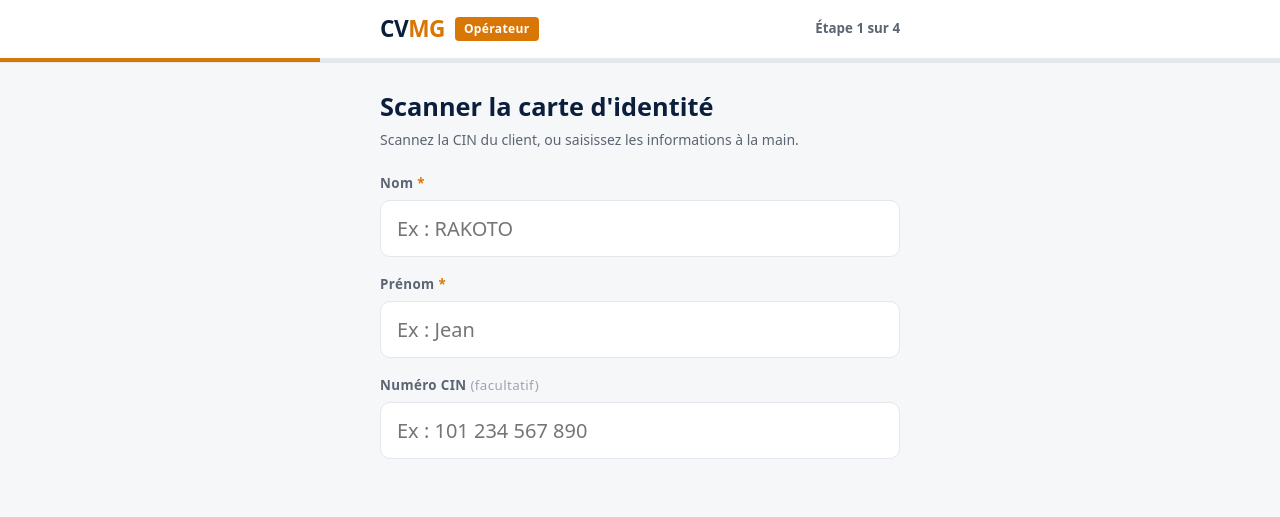
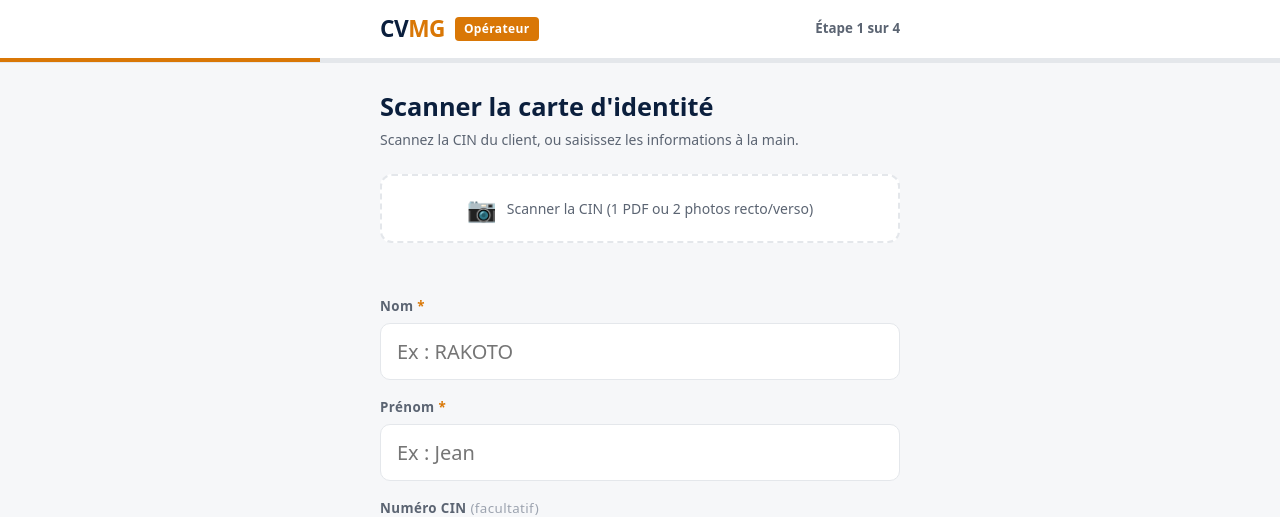
Before and after one commit to jonastinodev/cvmg, a PHP site: page /ocr-cin/express-cv.php in a window 1280 px wide. Shown: the top 517 px of the page. Run offline with PHP 8.4, Linux system fonts and the light colour scheme; the visitor is signed in with stand-in values (Sample User, id 1).

Commit message:
Express : scan CIN simplifié sur l'écran 1
Un bouton → file input → envoi auto à ocr.php → pré-remplissage.
- 1 PDF ou 1-2 images acceptés
- Aperçu miniature des photos sélectionnées
- En cas de succès : nom/prénom/CIN injectés dans express + DOM
- En cas d'échec : message d'erreur, saisie manuelle possible
- États visuels : attente (orange), succès (vert), erreur (rouge)

Co-Authored-By: Claude Sonnet 4.6 <noreply@anthropic.com>

```diff
--- a/express-cv.php
+++ b/express-cv.php
@@ -204,6 +204,27 @@ $metiersJson  = file_get_contents(__DIR__ . '/metiers.json') ?: '[]';
     .ecran { animation: glisser .22s ease; }
     @keyframes glisser { from { opacity: 0; transform: translateY(8px); } to { opacity: 1; transform: translateY(0); } }
   }
+
+  /* ── SCAN CIN ───────────────────────────────────────── */
+  #zone-scan-cin { margin-bottom: 20px; }
+  .btn-scan {
+    width: 100%; padding: 16px; margin-bottom: 10px;
+    border: 2px dashed var(--bordure); border-radius: 12px;
+    background: var(--blanc); cursor: pointer;
+    font-size: 10.5pt; font-family: inherit; color: var(--gris);
+    display: flex; align-items: center; justify-content: center; gap: 10px;
+    transition: border-color .15s, background .15s;
+  }
+  .btn-scan:hover { border-color: var(--orange); background: var(--orange-clair); }
+  .btn-scan.succes { border-color: #059669; background: #ECFDF5; color: #059669; border-style: solid; }
+  .btn-scan.chargement { opacity: .65; cursor: default; }
+  #scan-icone { font-size: 18pt; }
+  #scan-apercu { display: flex; gap: 8px; flex-wrap: wrap; margin-bottom: 6px; }
+  #scan-apercu img { height: 60px; border-radius: 6px; object-fit: cover; border: 1px solid var(--bordure); }
+  #scan-statut { font-size: 10pt; min-height: 18px; }
+  #scan-statut.erreur  { color: #B00020; }
+  #scan-statut.succes  { color: #059669; font-weight: 600; }
+  #scan-statut.attente { color: var(--orange); }
 </style>
 </head>
 <body>
@@ -230,8 +251,18 @@ $metiersJson  = file_get_contents(__DIR__ . '/metiers.json') ?: '[]';
     <h2 class="titre-ecran">Scanner la carte d'identité</h2>
     <p class="sous-titre">Scannez la CIN du client, ou saisissez les informations à la main.</p>
 
-    <!-- Zone scan CIN — logique injectée à la tâche #13 -->
-    <div id="zone-scan-cin"></div>
+    <!-- Zone scan CIN ───────────────────────── -->
+    <div id="zone-scan-cin">
+      <input type="file" id="exp-cin-fichier" accept="image/*,application/pdf" multiple style="display:none">
+
+      <button type="button" id="btn-scan-cin" class="btn-scan">
+        <span id="scan-icone">📷</span>
+        <span id="scan-label">Scanner la CIN (1 PDF ou 2 photos recto/verso)</span>
+      </button>
+
+      <div id="scan-apercu"></div>
+      <p id="scan-statut"></p>
+    </div>
 
     <div class="champ-groupe">
       <label for="exp-nom">Nom <span class="requis">*</span></label>
@@ -394,6 +425,79 @@ function remplirResume() {
     : '—';
 }
 
+// ── SCAN CIN ───────────────────────────────────────────────────
+(function initScanCin() {
+  const btnScan   = document.getElementById('btn-scan-cin');
+  const fileInput = document.getElementById('exp-cin-fichier');
+  const apercu    = document.getElementById('scan-apercu');
+  const statut    = document.getElementById('scan-statut');
+  const scanLabel = document.getElementById('scan-label');
+  const scanIcone = document.getElementById('scan-icone');
+
+  function setStatut(msg, classe) {
+    statut.textContent = msg;
+    statut.className = classe || '';
+  }
+
+  function afficherApercu(files) {
+    apercu.innerHTML = '';
+    [...files].forEach(f => {
+      if (!f.type.startsWith('image/')) return;
+      const reader = new FileReader();
+      reader.onload = e => {
+        const img = document.createElement('img');
+        img.src = e.target.result;
+        apercu.appendChild(img);
+      };
+      reader.readAsDataURL(f);
+    });
+  }
+
+  async function lancerOCR(files) {
+    // Valider : 1 PDF ou 1-2 images
+    const estPdf  = files.length === 1 && files[0].type === 'application/pdf';
+    const estImgs = files.length >= 1 && files.length <= 2 && [...files].every(f => f.type.startsWith('image/'));
+    if (!estPdf && !estImgs) {
+      setStatut('Importez 1 PDF ou 1 à 2 photos (recto / verso).', 'erreur');
+      return;
+    }
+
+    btnScan.classList.add('chargement');
+    btnScan.disabled = true;
+    setStatut('Analyse de la carte en cours…', 'attente');
+    afficherApercu(files);
+
+    try {
+      const formData = new FormData();
+      [...files].forEach((f, i) => formData.append('file' + (i + 1), f));
+
+      const res  = await fetch('ocr.php', { method: 'POST', body: formData });
+      const data = await res.json().catch(() => null);
+      if (!res.ok || (data && data.erreur)) throw new Error(data?.erreur || 'Erreur serveur');
+
+      // Pré-remplir l'état et les champs DOM
+      if (data.nom)    { express.nom    = data.nom;    document.getElementById('exp-nom').value    = data.nom; }
+      if (data.prenom) { express.prenom = data.prenom; document.getElementById('exp-prenom').value = data.prenom; }
+      if (data.cin)    { express.cin    = data.cin;    document.getElementById('exp-cin').value    = data.cin; }
+
+      scanIcone.textContent = '✅';
+      scanLabel.textContent = 'CIN scannée — modifiez si besoin';
+      btnScan.classList.replace('chargement', 'succes');
+      setStatut('Informations extraites automatiquement.', 'succes');
+    } catch (err) {
+      setStatut('Scan échoué : ' + err.message + ' — saisissez manuellement.', 'erreur');
+      btnScan.classList.remove('chargement');
+    } finally {
+      btnScan.disabled = false;
+    }
+  }
+
+  btnScan.addEventListener('click', () => fileInput.click());
+  fileInput.addEventListener('change', () => {
+    if (fileInput.files.length) lancerOCR(fileInput.files);
+  });
+})();
+
 // ── DÉMARRAGE ──────────────────────────────────────────────────
 afficherEcran(1);
 </script>
```
